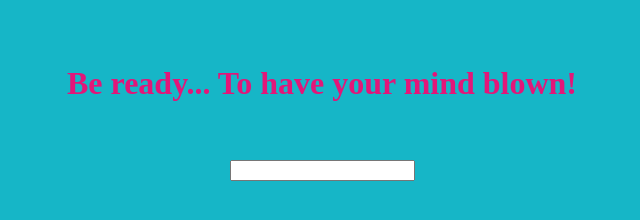
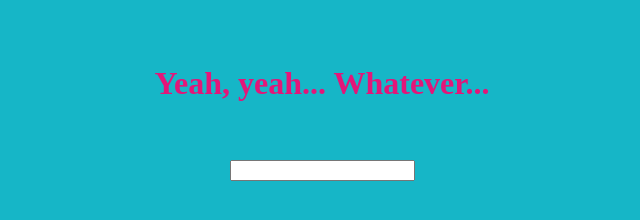
Before and after one commit to FloFerre/floferre.github.io, a plain HTML site: page index.html in a window 1280 px wide. Shown: the whole page, without its empty margins (318-958 px from the left). Drawn offline with Linux system fonts and the light colour scheme.

Commit message:
H1 changed
Changed text of H1

```diff
--- a/index.html
+++ b/index.html
@@ -5,7 +5,7 @@
 </head>
 <body>
 	<br /><br />
-	<center><h1>Be ready... To have your mind blown!</h1>
+	<center><h1>Yeah, yeah... Whatever...</h1>
 		<br /><br /><form type="GET" action="http://www.google.fr/search"><input type="text" name="q" id="q" x-webkit-speech></form></center>
 </body>
 </html>
```
Also changed, not shown: 1 other file.
